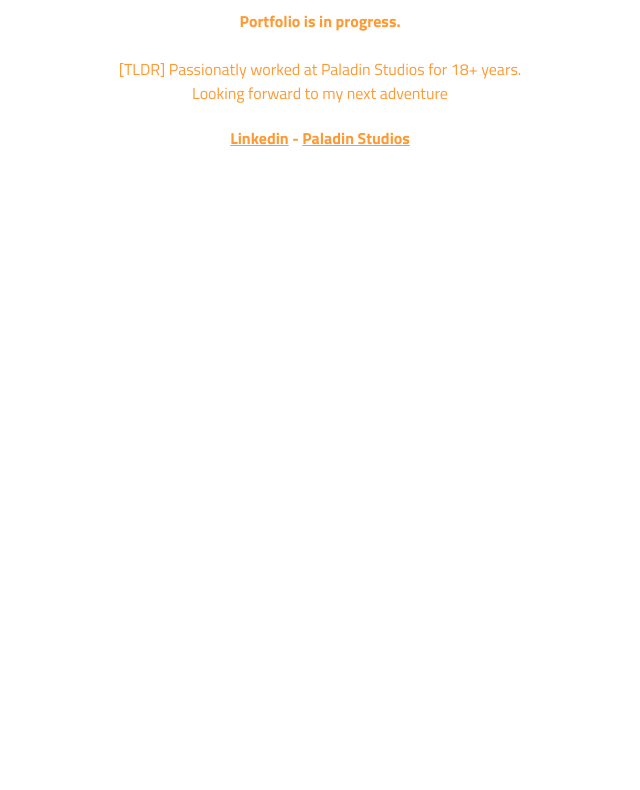
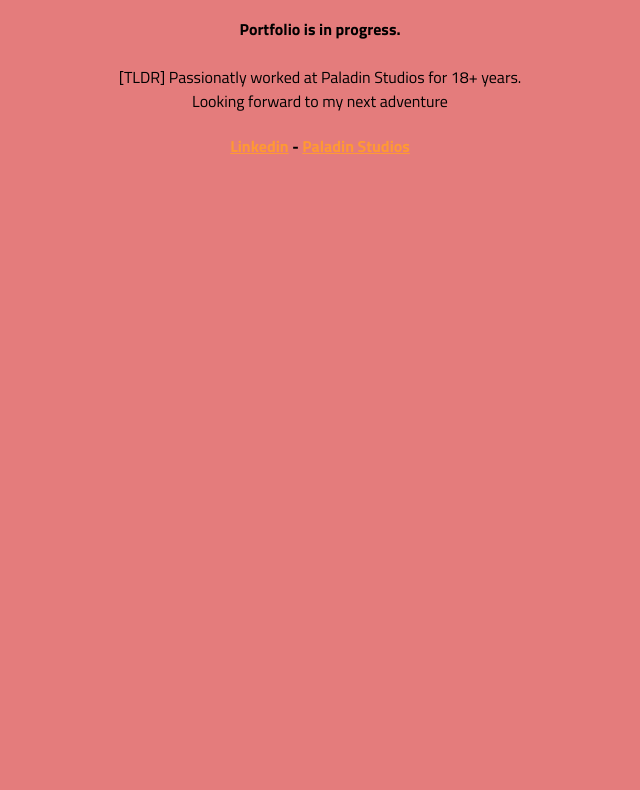
Before and after one commit to Nosy-Fish/nosy-fish.github.io, a plain HTML site: page index.html in a window 1280 px wide. Shown: the part 215-1005 px from the top of the page, without its empty margins (320-960 px from the left). Drawn offline with Linux system fonts and the light colour scheme.

Commit message:
BG color

```diff
--- a/index.html
+++ b/index.html
@@ -12,11 +12,7 @@
   padding: 100px 0;
 }
 html, body {
-    height: 100%; /* Make sure the html and body are also full height */
-    margin: 0;    /* Remove default margin */
-    padding: 0;   /* Remove default padding */
-    background-color: white;
-    color: #FF9933
+    background-color: rgb(228, 124, 124);
 }
 
 .full-height {
```
